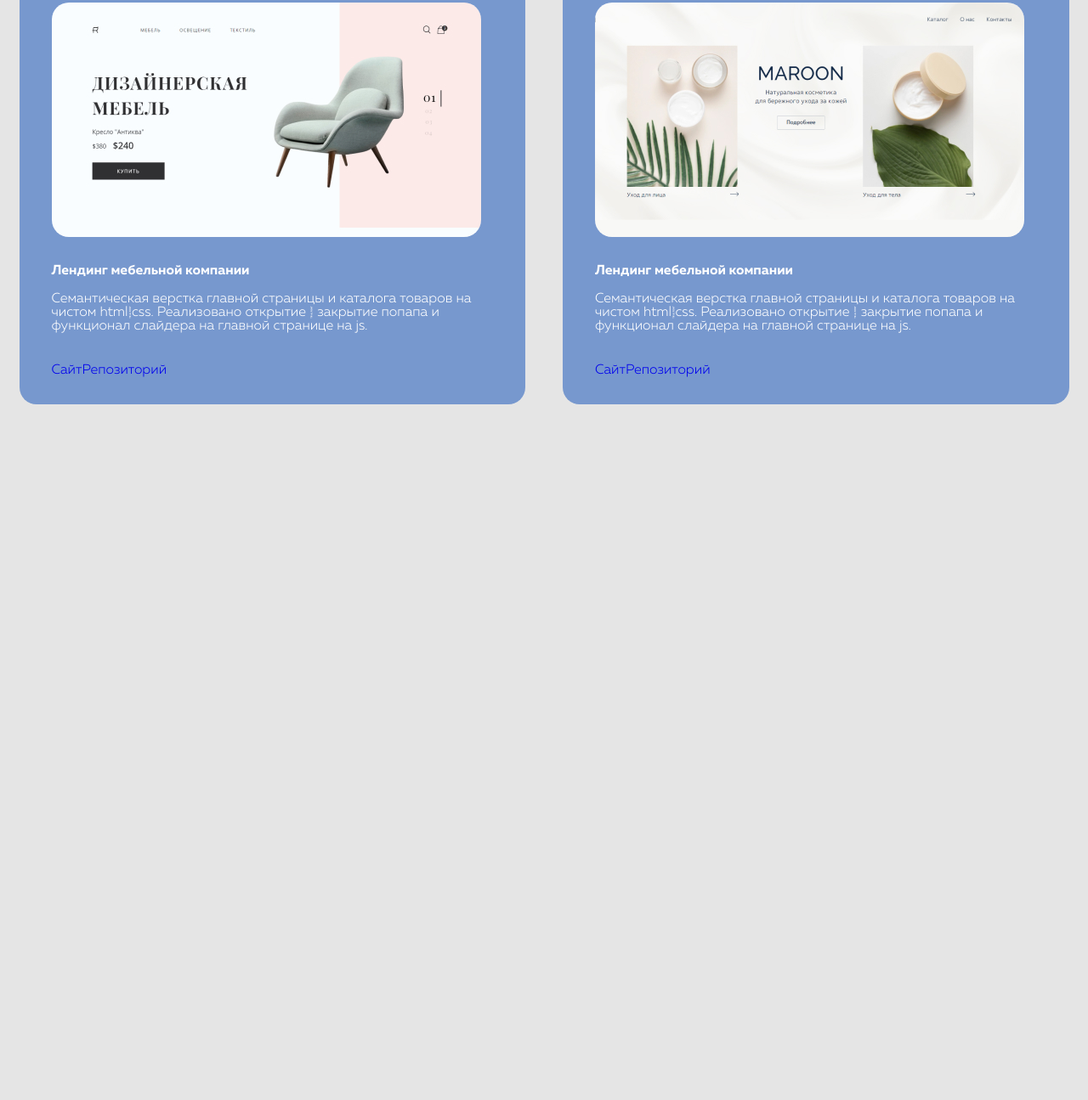
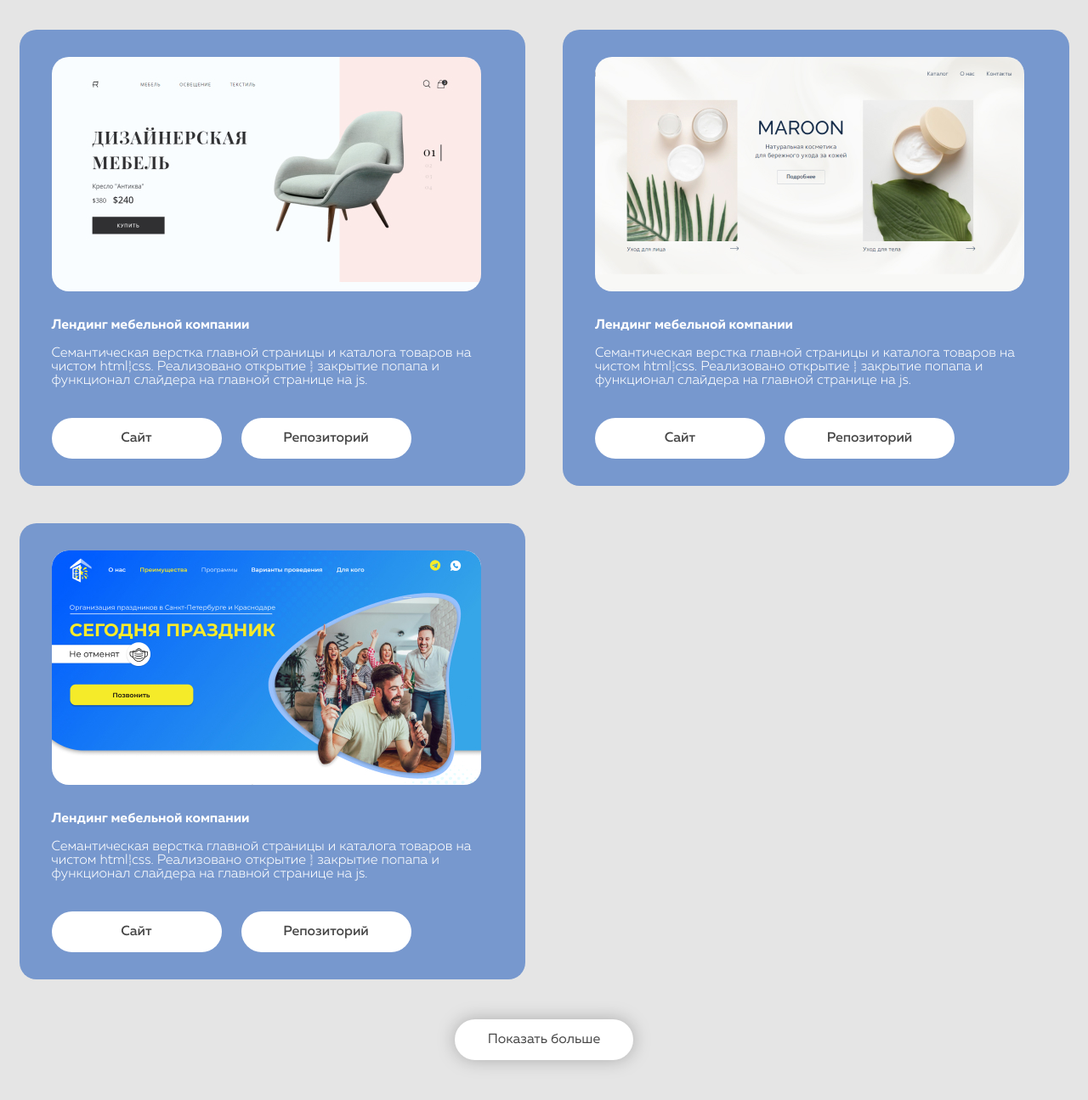
Before and after one commit to gerlinda137/portfolio, a website: page src/index.html in a window 1280 px wide. Shown: the part 1957-3252 px from the top of the page at 85% size. Before the commit the page ends 2433 px from the top, so only its background shows below. Drawn offline with nearby package versions, Linux system fonts and the light colour scheme; files that its build step writes are made by us from their sources.

Commit message:
finished gallery

```diff
--- a/src/index.html
+++ b/src/index.html
@@ -123,6 +123,7 @@
               src="img/p1.jpg"
               alt="Project preview"
             />
+            <div class="project-card__txt">
               <h3 class="project-card__title">
                 Корпоративный лендинг компании по организации праздников
               </h3>
@@ -134,6 +135,7 @@
                 <a class="button" href="#">Сайт</a
                 ><a class="button" href="#">Репозиторий</a>
               </div>
+            </div>
           </article>
           <article class="project-card">
             <img
@@ -142,17 +144,19 @@
               src=""
               alt="Project preview"
             />
+            <div class="project-card__txt">
               <h3 class="project-card__title">
                 Интернет-магазин натуральной косметики
               </h3>
               <p class="project-card__description">
-              Резиновая адаптивная верстка главной и каталога на flexbox и grid
-              с препроцессором SASS (сборка gulp + webpack для js) в
+                Резиновая адаптивная верстка главной и каталога на flexbox и
+                grid с препроцессором SASS (сборка gulp + webpack для js) в
                 соответствии с БЭМ.
               </p>
               <div class="project-card__buttons">
                 <a class="button" href="#">Сайт</a
                 ><a class="button" href="#">Репозиторий</a>
+              </div>
             </div>
           </article>
 
@@ -163,6 +167,7 @@
               src=""
               alt="Project preview"
             />
+            <div class="project-card__txt">
               <h3 class="project-card__title">Лендинг мебельной компании</h3>
               <p class="project-card__description">
                 Адаптивная резиновая верстка на flexbox и grid, слайдеры
@@ -171,6 +176,7 @@
               <div class="project-card__buttons">
                 <a class="button" href="#">Сайт</a
                 ><a class="button" href="#">Репозиторий</a>
+              </div>
             </div>
           </article>
 
@@ -181,6 +187,7 @@
               src=""
               alt="Project preview"
             />
+            <div class="project-card__txt">
               <h3 class="project-card__title">Интернет-магазин инструментов</h3>
               <p class="project-card__description">
                 Семантическая верстка главной страницы и каталога товаров на
@@ -191,8 +198,8 @@
                 <a class="button" href="#">Сайт</a>
                 <a class="button" href="#">Репозиторий</a>
               </div>
+            </div>
           </article>
-
           <article class="project-card">
             <img
               srcset="img/p3.jpg 1x, img/p3@2x.jpg 2x"
@@ -200,6 +207,7 @@
               src=""
               alt="Project preview"
             />
+            <div class="project-card__txt">
               <h3 class="project-card__title">Лендинг мебельной компании</h3>
               <p class="project-card__description">
                 Семантическая верстка главной страницы и каталога товаров на
@@ -210,6 +218,7 @@
                 <a class="button" href="#">Сайт</a
                 ><a class="button" href="#">Репозиторий</a>
               </div>
+            </div>
           </article>
 
           <article class="project-card">
@@ -219,6 +228,7 @@
               src=""
               alt="Project preview"
             />
+            <div class="project-card__txt">
               <h3 class="project-card__title">Лендинг мебельной компании</h3>
               <p class="project-card__description">
                 Семантическая верстка главной страницы и каталога товаров на
@@ -229,9 +239,39 @@
                 <a class="button" href="#">Сайт</a
                 ><a class="button" href="#">Репозиторий</a>
               </div>
+            </div>
+          </article>
+          <article class="project-card">
+            <img
+              srcset="img/p1.jpg 1x, img/p2@2x.jpg 2x"
+              width="505"
+              src=""
+              alt="Project preview"
+            />
+            <div class="project-card__txt">
+              <h3 class="project-card__title">Лендинг мебельной компании</h3>
+              <p class="project-card__description">
+                Семантическая верстка главной страницы и каталога товаров на
+                чистом html/css. Реализовано открытие / закрытие попапа и
+                функционал слайдера на главной странице на js.
+              </p>
+              <div class="project-card__buttons">
+                <a class="button" href="#">Сайт</a
+                ><a class="button" href="#">Репозиторий</a>
+              </div>
+            </div>
           </article>
         </div>
+        <button
+          id="show-more"
+          class="portfolio__show-more button"
+          type="button"
+          data-shown="false"
+        >
+          Показать больше
+        </button>
       </section>
     </main>
+    <script src="js/main.min.js"></script>
   </body>
 </html>
--- a/src/styles/common/_gallery.scss
+++ b/src/styles/common/_gallery.scss
@@ -4,4 +4,5 @@
     justify-content: space-between;
     grid-gap: 2.75em;
     width: 100%;
+    margin-bottom: 2.9375em;
 }
--- a/src/styles/common/_portfolio.scss
+++ b/src/styles/common/_portfolio.scss
@@ -2,4 +2,27 @@
     display: flex;
     flex-direction: column;
     align-items: center;
+
+    &__show-more {
+        color: var(--txt);
+        background-color: var(--idle-button);
+        text-align: center;
+        padding: 1em 0.3em;
+        max-width: 12.5em;
+        width: 100%;
+        border-radius: 1.5em;
+        transition: 0.3s;
+        -webkit-filter: drop-shadow(0px 0px 10px rgba(0, 0, 0, 0.25));
+                filter: drop-shadow(0px 0px 10px rgba(0, 0, 0, 0.25));
+    }
+
+    &__show-more:hover {
+        color: var(--contrast-txt);
+        background-color: var(--second-accent-color);
+        transition: 0.3s;
+    }
 }
+
+.portfolio.container {
+    margin-bottom: 7.875em;
+}
--- a/src/styles/common/_project-card.scss
+++ b/src/styles/common/_project-card.scss
@@ -2,13 +2,21 @@
         background-color: var(--primery-accent-color);
         padding: 2em 2.375em;
         border-radius: 20px;
-        display: grid;
-        grid-template-rows: 1fr -webkit-max-content;
-        grid-template-rows: 1fr max-content;
+        // display: grid;
+        // grid-template-rows: 1fr -webkit-max-content;
+        // grid-template-rows: 1fr max-content;
+        display: flex;
+        flex-direction: column;
 
         img {
                 border-radius: 20px;
                 margin-bottom: 2em;
+        }
+
+        &__txt {
+                flex-grow: 1;
+                display: flex;
+                flex-direction: column;
         }
 
         &__title {
@@ -26,6 +34,36 @@
         }
 
         &__buttons {
-                align-self: end;
+                margin-top: auto;
+                display: flex;
+                align-items: center;
+
+                .button {
+                        background-color: var(--idle-button);
+                        max-width: 12.5em;
+                        width: 100%;
+                        font-weight: 500;
+                        color: var(--txt);
+                        font-size: 1rem;
+                        text-align: center;
+                        border-radius: 1.5em;
+                        transition: 0.3s;
+                        padding: 1em 0;
+
+                }
+
+                .button:not(:last-of-type) {
+                        margin-right: 1.4375em;
+                }
+
+                .button:hover {
+                        background-color: var(--second-accent-color);
+                        color: var(--contrast-txt);
+                        transition: 0.3s;
+                }
         }
 }
+
+.project-card.hidden {
+        display: none;
+}
--- a/src/styles/utils/global.scss
+++ b/src/styles/utils/global.scss
@@ -49,6 +49,9 @@ button {
   border: none;
   background-color: transparent;
   cursor: pointer;
+  font-family: 'Muller', sans-serif;
+  line-height: 1;
+  font-size: 1rem;
 }
 
 img {
--- a/src/styles/utils/variables.scss
+++ b/src/styles/utils/variables.scss
@@ -11,4 +11,5 @@ $mediaWidthLaptop: 1366px;
   --second-accent-color: #79c1be;
   --footer-bg: #7d7fa1;
   --contrast-txt: #ffffff;
+  --idle-button: #ffffff;
 }
```
Also changed, not shown: src/js/main.js (+31 -5 lines), .eslintrc.json. Lines whose indentation alone changed are shown as unchanged.
